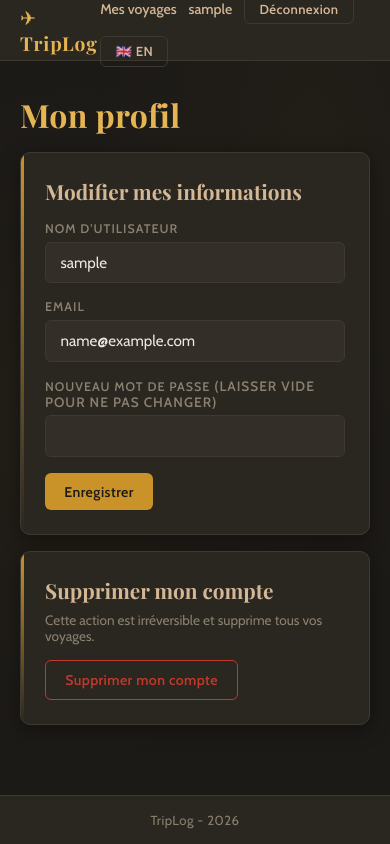
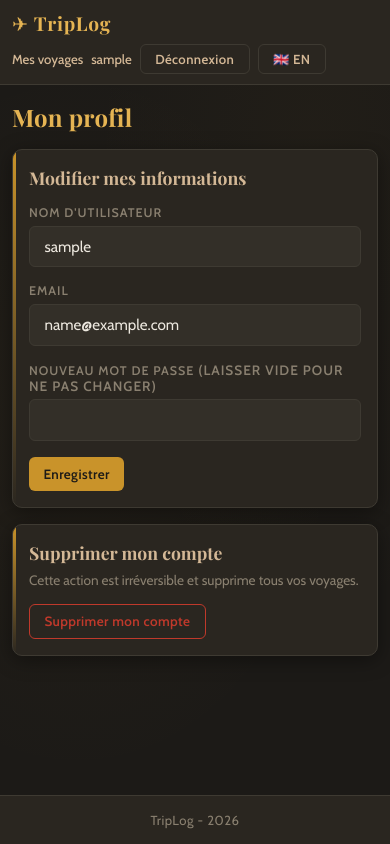
Before and after one commit to e-Tesseract/TripLog, a React (Vite) app in the folder triplog-front/: page /profile in a window 390 px wide. Built offline with nearby package versions, Linux system fonts and the light colour scheme; sample sign-in values are in the browser's storage.

Commit message:
feat(responsive): add mobile media queries

```diff
--- a/triplog-front/src/index.css
+++ b/triplog-front/src/index.css
@@ -324,3 +324,60 @@
   border-top: 1px solid var(--border);
   margin: 1.5rem 0;
 }
+
+/* ─── Responsive mobile ──────────────────────────────────── */
+@media (max-width: 600px) {
+
+  /* Typo */
+  h1 { font-size: 1.5rem; }
+  h2 { font-size: 1.1rem; }
+
+  /* Layout */
+  .page { padding: 1rem 0.75rem; }
+
+  /* Grid 2 colonnes → 1 colonne */
+  .grid-2 { grid-template-columns: 1fr; }
+
+  /* Row → colonne sur mobile */
+  .row-between {
+    flex-direction: column;
+    align-items: flex-start;
+  }
+
+  /* Boutons pleine largeur dans row-between */
+  .row-between .row {
+    width: 100%;
+    justify-content: flex-end;
+  }
+
+  /* Navbar */
+  .navbar { padding: 0 0.75rem; }
+  .navbar-inner {
+    height: auto;
+    padding: 0.6rem 0;
+    flex-wrap: wrap;
+    gap: 0.5rem;
+  }
+  .navbar .row {
+    flex-wrap: wrap;
+    gap: 0.5rem;
+  }
+  .navbar a { font-size: 0.82rem; }
+
+  /* Auth */
+  .auth-card {
+    padding: 1.75rem 1.25rem;
+  }
+
+  /* Cards */
+  .card { padding: 1rem; }
+
+  /* Étapes */
+  .step-item { gap: 0.5rem; }
+
+  /* Météo */
+  .weather-day { min-width: 80px; }
+
+  /* Boutons */
+  .btn { padding: 0.55rem 0.9rem; font-size: 0.84rem; }
+}
```
